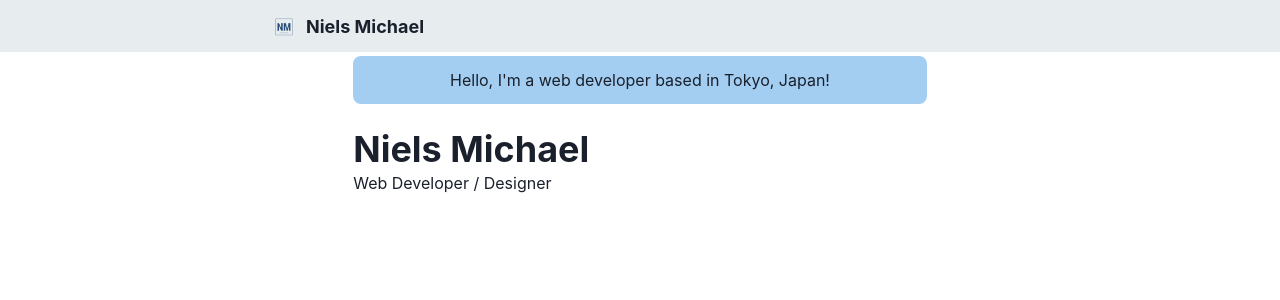
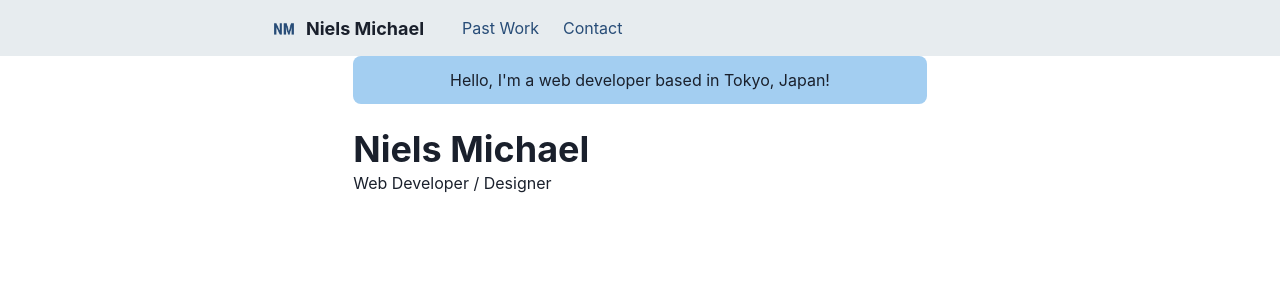
Before and after one commit to nielsmichael/niels-homepage, a Next.js app: page / in a window 1280 px wide. Shown: the top 300 px of the page. Built offline with nearby package versions, Linux system fonts and the light colour scheme.

Commit message:
Add items to navbar

```diff
--- a/components/navbar.js
+++ b/components/navbar.js
@@ -39,16 +39,39 @@ import {
        as="nav"
        w="100%"
        bg={useColorModeValue('#E7ECEF', '#333333')}
-      style={{backdropFilter: 'blur11px'}}
+       style={{ backdropFilter: 'blur11px' }}
        zIndex={1}
        {...props}
      >
-        <Container display='flex' p={2} maxW="container.md" wrap="wrap" align="center" justify="space-between">
+       <Container
+         display="flex"
+         p={2}
+         maxW="container.md"
+         wrap="wrap"
+         align="center"
+         justify="space-between"
+       >
          <Flex align="center" mr={5}>
            <Heading as="h1" size="lg">
              <Logo />
            </Heading>
          </Flex>
+
+         <Stack
+           direction={{ base: 'column', md: 'row' }}
+           display={{ base: 'none', md: 'flex' }}
+           width={{ base: 'full', md: 'auto' }}
+           alignItems="center"
+           flexGrow={1}
+           mt={{ base: 4, nmd: 0 }}
+         >
+           <LinkItem href="/portfolio" path={path}>
+             Past Work
+           </LinkItem>
+           <LinkItem href="/contact" path={path}>
+             Contact
+           </LinkItem>
+         </Stack>
        </Container>
      </Box>
    )
```
Also changed, not shown: public/img/niels-dev-logo.png. Lines whose indentation alone changed are shown as unchanged.
